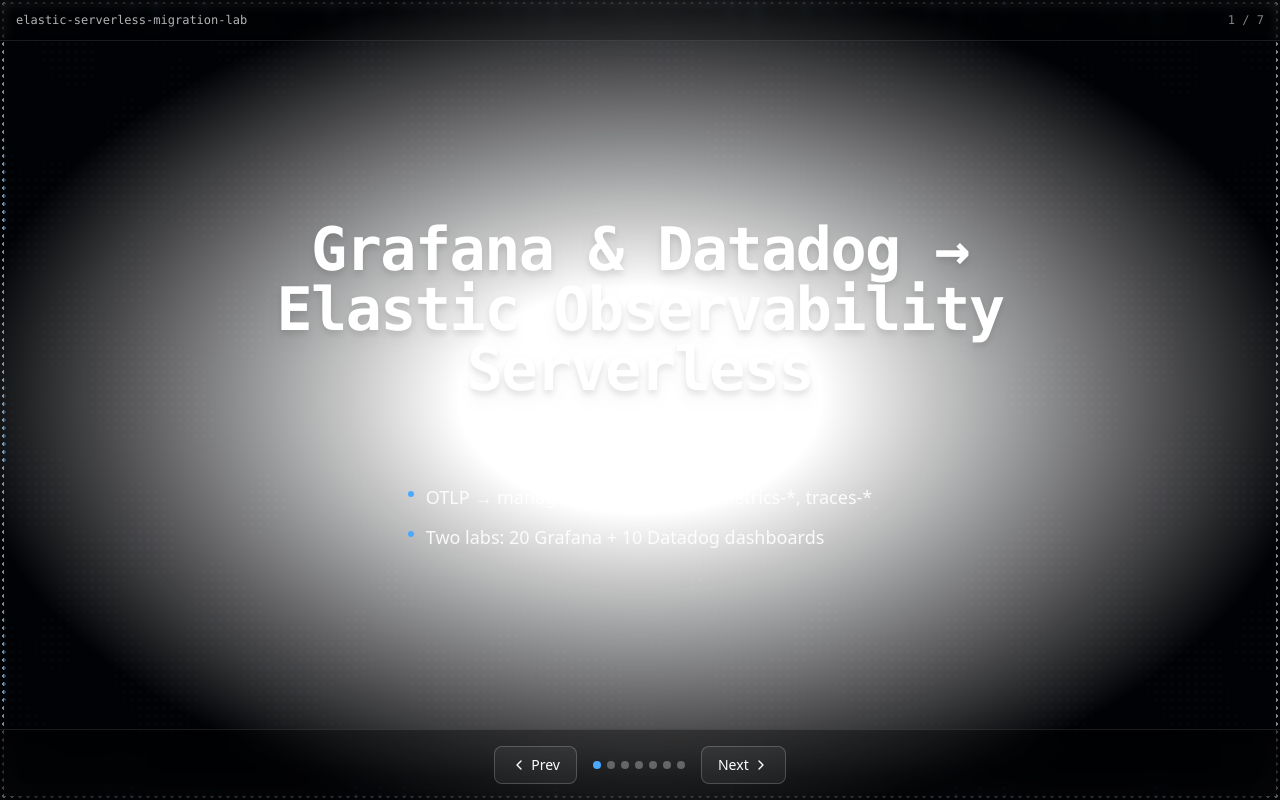
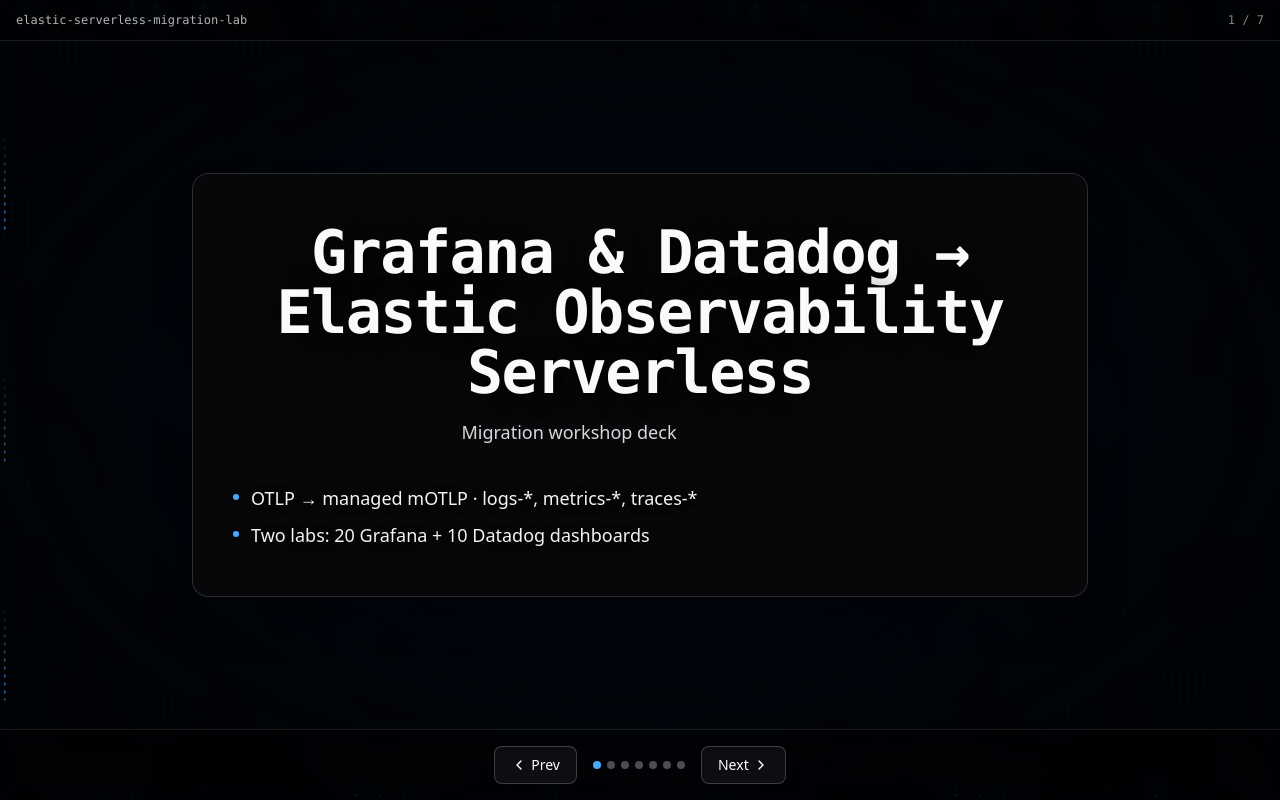
Before and after one commit to poulsbopete/dashboard-alert-migration, a React (Vite) app in the folder slides/: page / in a window 1280 px wide. Built offline with nearby package versions, Linux system fonts and the light colour scheme.

Commit message:
slides: fix legibility (page bg + content panel) for FallingPattern mask
Made-with: Cursor

```diff
--- a/slides/src/SlideDeck.tsx
+++ b/slides/src/SlideDeck.tsx
@@ -89,7 +89,7 @@ export function SlideDeck() {
 
   return (
     <div className="relative min-h-screen w-full overflow-hidden">
-      <FallingPattern className="fixed inset-0 h-screen [mask-image:radial-gradient(ellipse_at_center,transparent_20%,var(--background)_75%)]" />
+      <FallingPattern className="fixed inset-0 h-screen [mask-image:radial-gradient(ellipse_at_center,transparent_42%,white_78%)]" />
 
       <div className="relative z-10 flex min-h-screen flex-col">
         <header className="flex items-center justify-between border-b border-white/10 bg-black/20 px-4 py-3 backdrop-blur-sm">
@@ -101,23 +101,36 @@ export function SlideDeck() {
           </span>
         </header>
 
-        <main className="flex flex-1 flex-col items-center justify-center px-6 py-12 text-center">
-          <h1 className="max-w-4xl font-mono text-3xl font-extrabold tracking-tight text-white drop-shadow-lg sm:text-5xl md:text-6xl">
+        <main className="flex flex-1 flex-col items-center justify-center px-4 py-10 text-center sm:px-6">
+          <div
+            className={cn(
+              "max-w-4xl rounded-2xl px-6 py-8 md:px-10 md:py-12",
+              "border border-white/15 bg-zinc-950/85 shadow-2xl backdrop-blur-md",
+              "ring-1 ring-black/40",
+            )}
+          >
+            <h1
+              className={cn(
+                "max-w-4xl font-mono text-3xl font-extrabold tracking-tight sm:text-5xl md:text-6xl",
+                "text-zinc-50 [text-shadow:0_2px_24px_rgba(0,0,0,0.85)]",
+              )}
+            >
               {slide.title}
             </h1>
             {slide.subtitle ? (
-            <p className="mt-4 max-w-2xl text-lg text-white/80">{slide.subtitle}</p>
+              <p className="mt-4 max-w-2xl text-lg text-zinc-200/95">{slide.subtitle}</p>
             ) : null}
             {slide.bullets?.length ? (
-            <ul className="mt-10 max-w-2xl space-y-3 text-left text-base text-white/90 sm:text-lg">
+              <ul className="mt-10 max-w-2xl space-y-3 text-left text-base text-zinc-100 sm:text-lg">
                 {slide.bullets.map((b) => (
-                <li key={b} className="flex gap-3">
+                  <li key={b} className="flex gap-3 leading-snug">
                     <span className="mt-2 h-1.5 w-1.5 shrink-0 rounded-full bg-[var(--primary)]" />
-                  <span>{b}</span>
+                    <span className="[text-shadow:0_1px_8px_rgba(0,0,0,0.85)]">{b}</span>
                   </li>
                 ))}
               </ul>
             ) : null}
+          </div>
         </main>
 
         <footer className="flex items-center justify-center gap-4 border-t border-white/10 bg-black/30 px-4 py-4 backdrop-blur-md">
--- a/slides/src/index.css
+++ b/slides/src/index.css
@@ -13,9 +13,14 @@
   --primary: oklch(0.72 0.16 250);
 }
 
-html,
+html {
+  background-color: var(--background);
+  color-scheme: dark light;
+}
+
 body,
 #root {
   height: 100%;
   margin: 0;
+  background-color: var(--background);
 }
```
Lines whose indentation alone changed are shown as unchanged.
